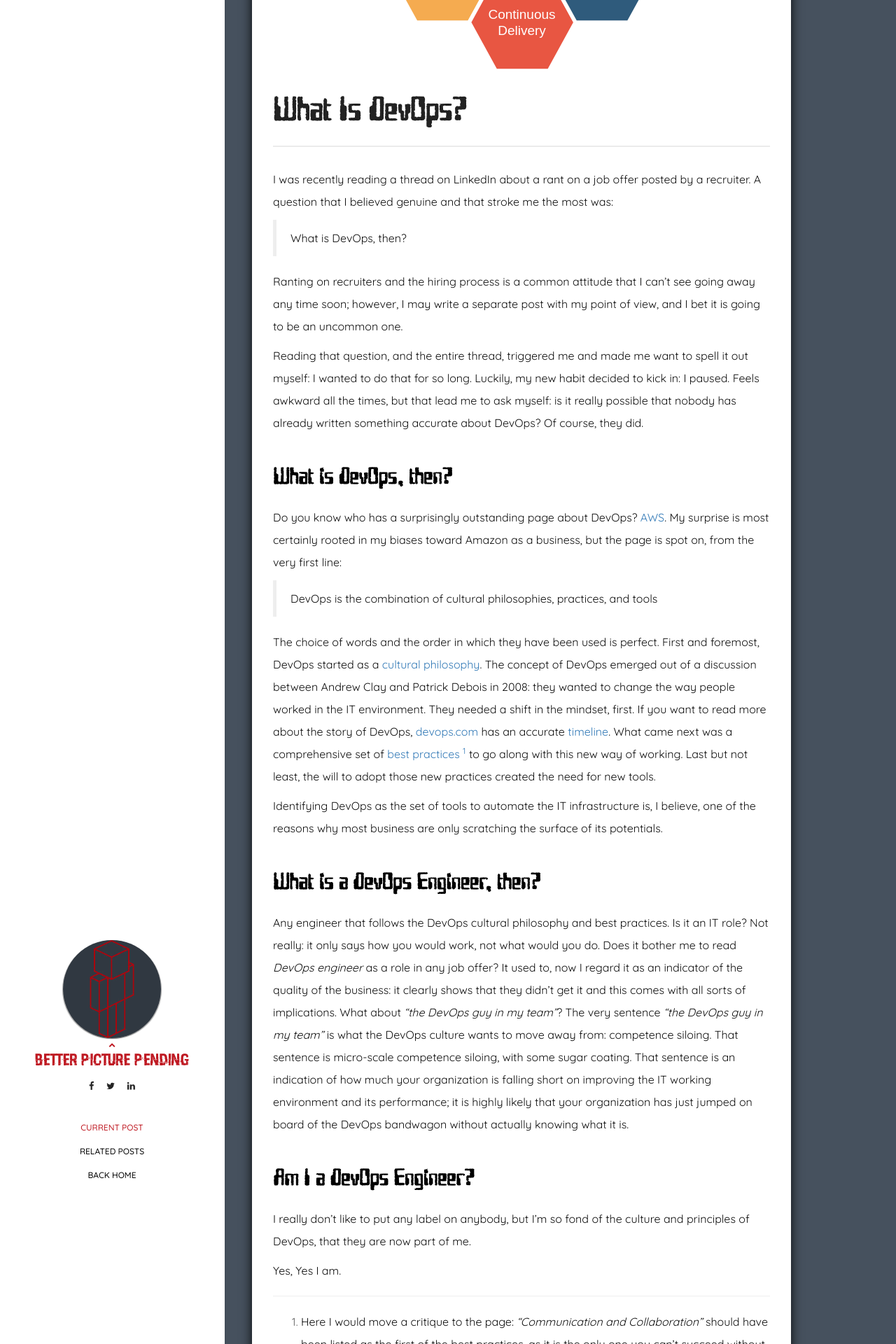
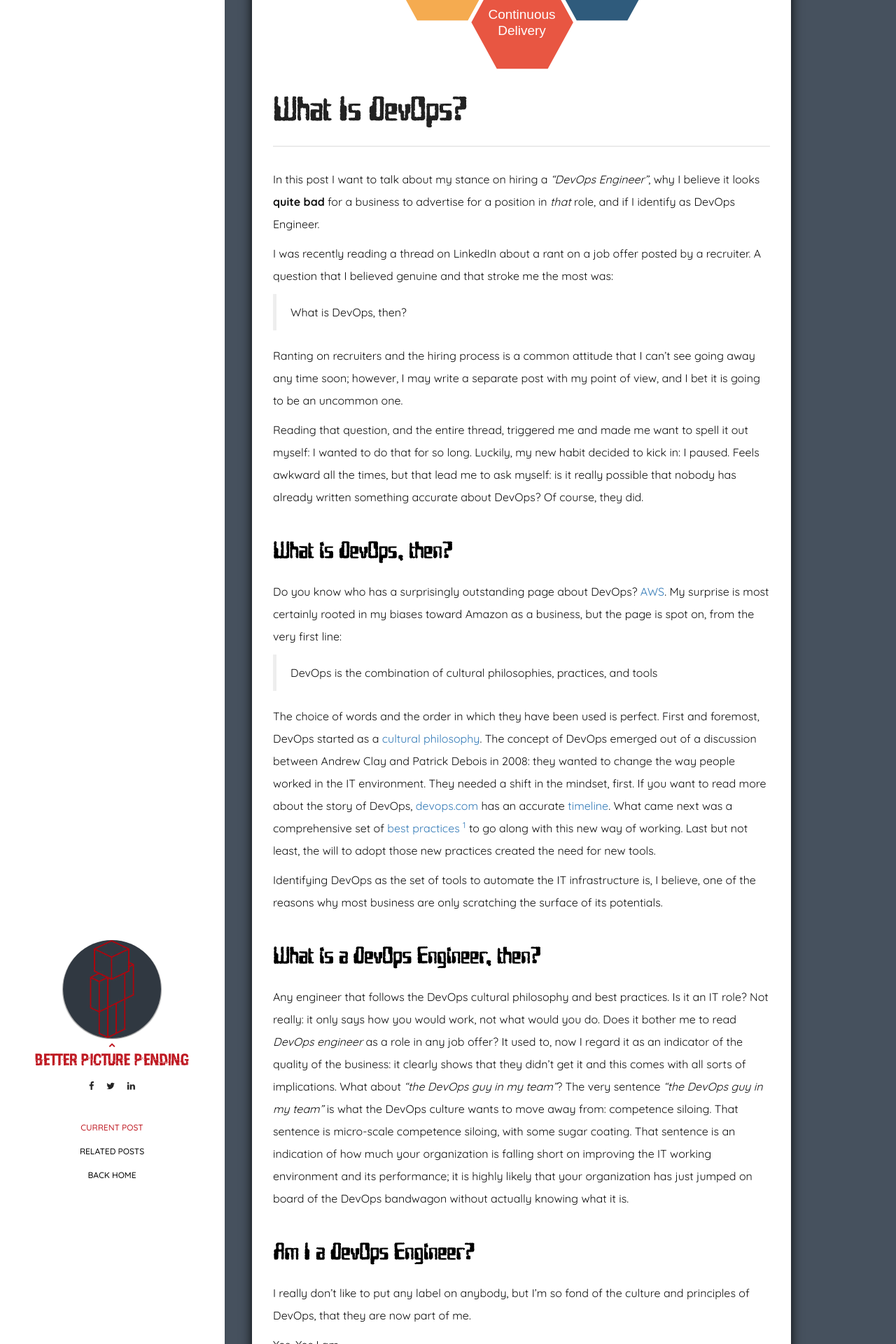
Before and after one commit to lucadevitis/lucadevitis.github.io, a Jekyll site: the page built from _posts/2020-11-20-what-is-devops.md, in a window 1280 px wide. Shown: the part 357-2277 px from the top of the page at 70% size. Built offline with Jekyll 4.4.1, drawn with Linux system fonts in a browser that asks for light colours.

Commit message:
Updated excerpt

```diff
--- a/_posts/2020-11-20-what-is-devops.md
+++ b/_posts/2020-11-20-what-is-devops.md
@@ -7,13 +7,17 @@ cover_width: 50%
 cover_credits: Luca De Vitis|/assets/images/posts/cover-devops-principles-01.svg
 
 ---
+In this post I want to talk about my stance on hiring a *<q>DevOps
+Engineer</q>*, why I believe it looks **quite bad** for a business to advertise
+for a position in *that* role, and if I identify as DevOps Engineer.
+
+<!--more-->
+
 I was recently reading a thread on LinkedIn about a rant on a job offer posted
 by a recruiter. A question that I believed genuine and that stroke me the most
 was:
 
 > What is DevOps, then?
-
-<!--more-->
 
 Ranting on recruiters and the hiring process is a common attitude that I can't
 see going away any time soon; however, I may write a separate post with my
```
